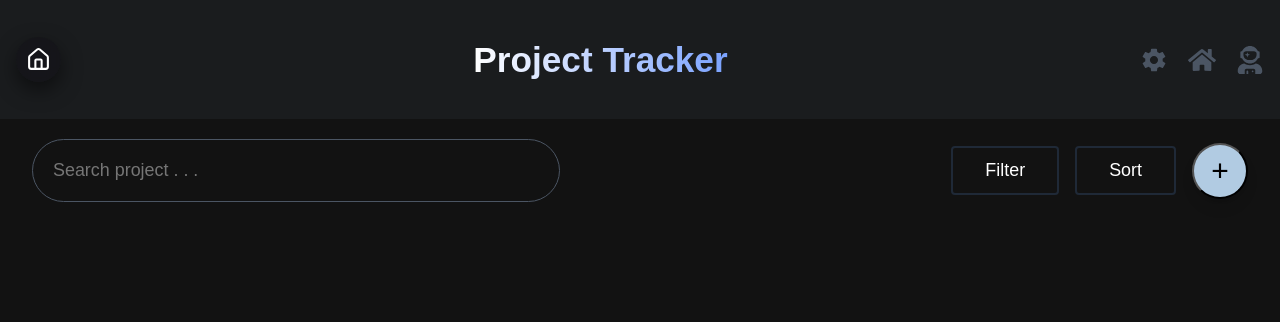
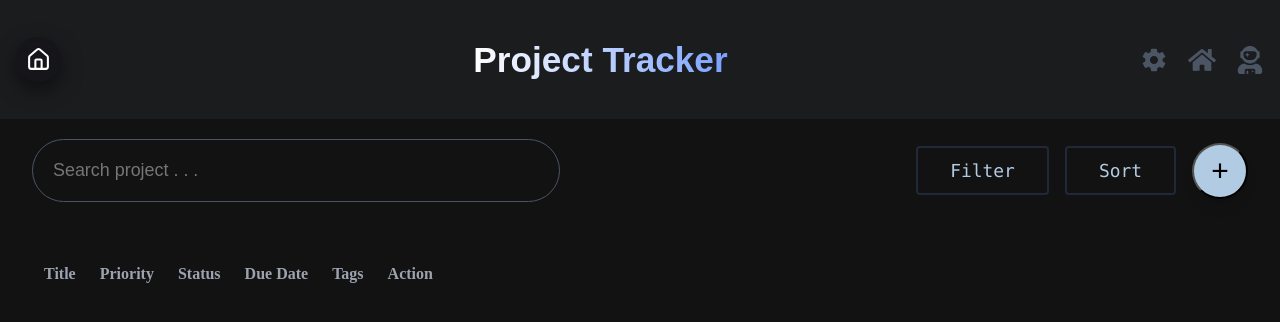
Before and after one commit to Hrisshhii/react-practice, a React (Vite) app in the folder ts-miniprojects/: page /#/project-tracker in a window 1280 px wide. Shown: the top 322 px of the page. Built offline with nearby package versions, Linux system fonts and the light colour scheme.

Commit message:
Starting with the Project table

```diff
--- a/ts-miniprojects/src/Components/Project Tracker Project/ControlBar.tsx
+++ b/ts-miniprojects/src/Components/Project Tracker Project/ControlBar.tsx
@@ -16,8 +16,8 @@ const ControlBar = ({search,setSearch,openCreate}:Props) => {
            className="bg-transparent text-white border border-solid rounded-full border-gray-600 text-[1.12rem] p-5 w-[80%] sm:w-[40%]"
           />
         <div className="relative flex justify-center items-center gap-8 sm:gap-4">
-          <button className="text-[0.95rem] sm:text-[1.12rem] rounded bg-transparent text-white hover:bg-white/10 cursor-pointer py-2 px-6 sm:py-3 sm:px-8 border-solid border-gray-800">Filter</button>
-          <button className="text-[0.95rem] sm:text-[1.12rem] rounded bg-transparent text-white hover:bg-white/10 cursor-pointer py-2 px-6 sm:py-3 sm:px-8 border-solid border-gray-800">Sort</button>
+          <button className="text-[0.95rem] sm:text-[1.12rem] rounded bg-transparent font-mono text-[#b1cbe2] hover:bg-white/10 cursor-pointer py-2 px-6 sm:py-3 sm:px-8 border-solid border-gray-800">Filter</button>
+          <button className="text-[0.95rem] sm:text-[1.12rem] rounded bg-transparent font-mono text-[#b1cbe2] hover:bg-white/10 cursor-pointer py-2 px-6 sm:py-3 sm:px-8 border-solid border-gray-800">Sort</button>
           <button onClick={openCreate}
            className="bg-[#b1cbe2] text-black text-xl sm:text-3xl w-10 h-10 sm:w-14 sm:h-14 rounded-full shadow-lg hover:scale-110 transition cursor-pointer hover:bg-[#b1cbe2]/50"
           >
--- /dev/null
+++ b/ts-miniprojects/src/Components/Project Tracker Project/ProjectTable.tsx
@@ -0,0 +1,21 @@
+
+const ProjectTable = () => {
+  return (
+    <div className="w-full overflow-x-auto px-4 sm:px-8 mt-6">
+      <div className="w-full border-collapse text-left text-sm sm:text-base">
+        <thead>
+          <tr className="border-b border-white /10 text-gray-400">
+            <th className="py-4 px-3">Title</th>
+            <th className="py-4 px-3">Priority</th>
+            <th className="py-4 px-3">Status</th>
+            <th className="py-4 px-3">Due Date</th>
+            <th className="py-4 px-3">Tags</th>
+            <th className="py-4 px-3 text-right">Action</th>
+          </tr>
+        </thead>
+      </div>
+    </div>
+  )
+}
+
+export default ProjectTable
--- a/ts-miniprojects/src/Components/Project Tracker Project/ProjectTracker.tsx
+++ b/ts-miniprojects/src/Components/Project Tracker Project/ProjectTracker.tsx
@@ -1,6 +1,7 @@
 import { useState } from "react"
 import ControlBar from "./ControlBar"
 import Navigation from "./Navigation"
+import ProjectTable from "./ProjectTable";
 
 const ProjectTracker = () => {
   const [search,setSearch]=useState("");
@@ -8,6 +9,7 @@ const ProjectTracker = () => {
     <div className="min-h-screen bg-[#121212]">
       <Navigation/>
       <ControlBar search={search} setSearch={setSearch} openCreate={()=>{}}/>
+      <ProjectTable/>
     </div>
   )
 }
```
